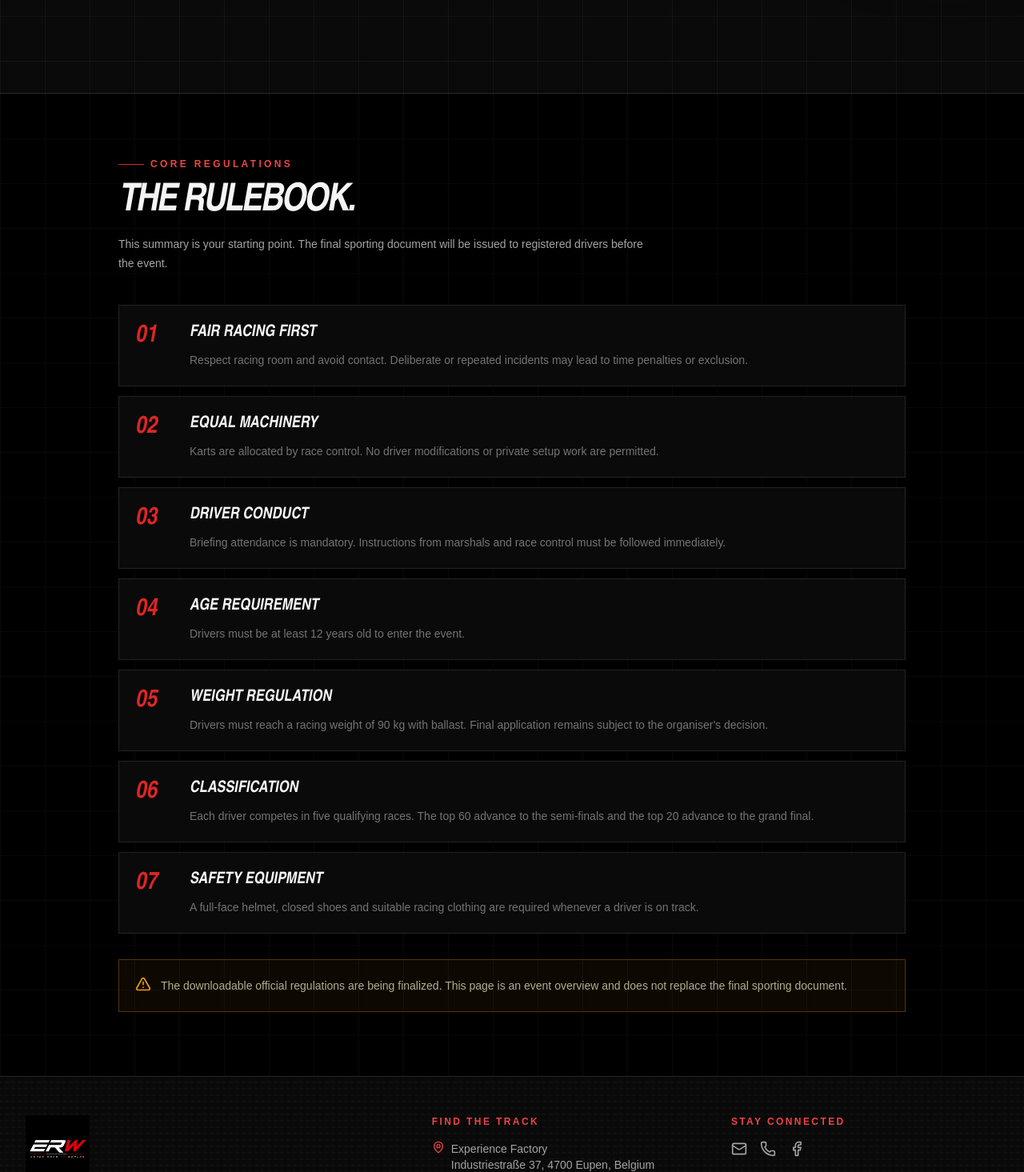
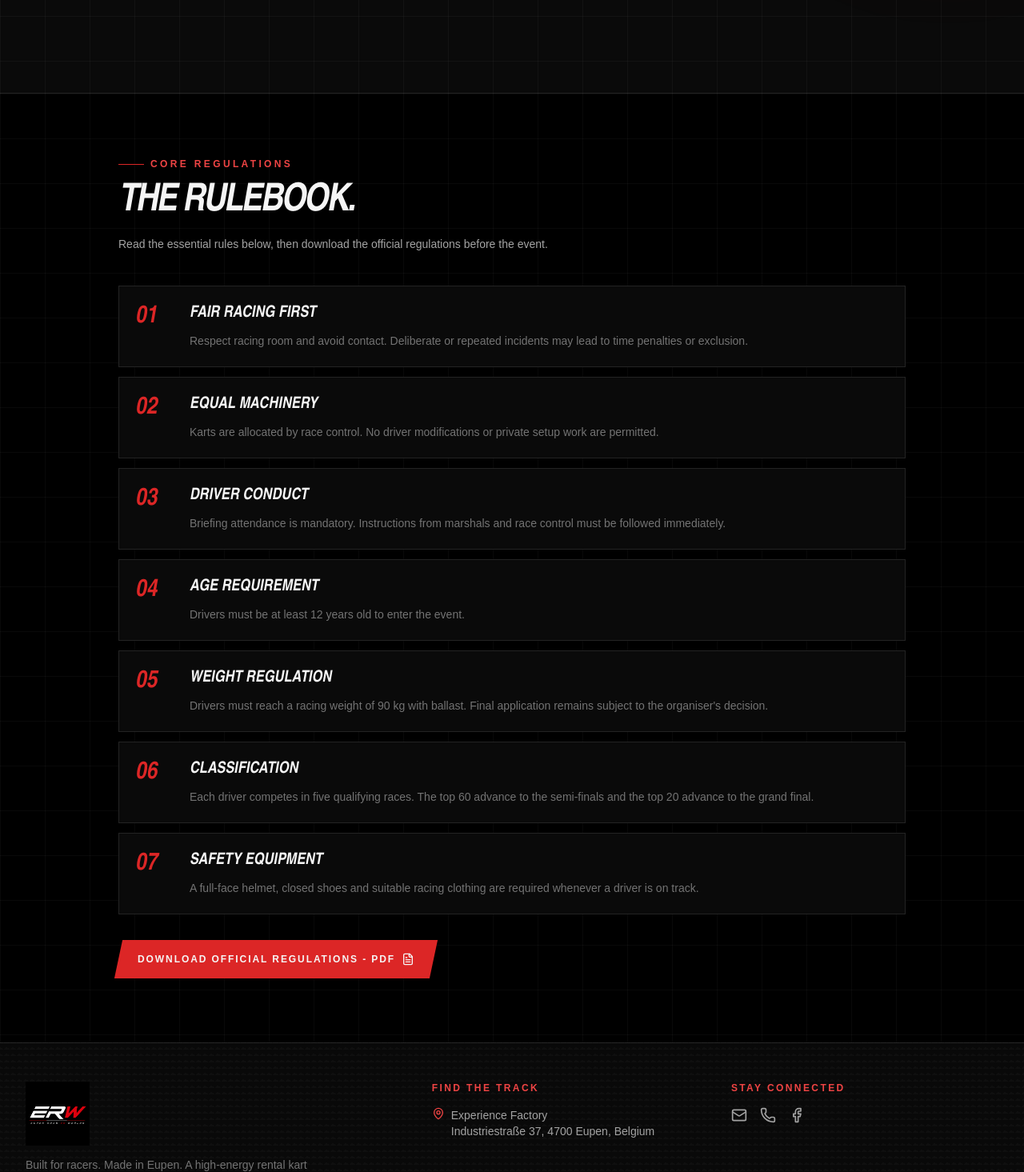
Before and after one commit to max040195/erw-website, a Next.js app: page /rules in a window 1280 px wide. Shown: the part 397-1862 px from the top of the page at 80% size. Built offline with nearby package versions, Linux system fonts and the light colour scheme.

Commit message:
Add official regulations PDF

```diff
--- a/app/rules/page.js
+++ b/app/rules/page.js
@@ -1,4 +1,4 @@
-import { AlertTriangle, CheckCircle2, FileText } from "lucide-react";
+import { FileText } from "lucide-react";
 import { PageHero, SectionTitle } from "../../components/ui";
 
 const rules = [
@@ -17,7 +17,7 @@ export default function RulesPage() {
       <PageHero eyebrow="Sporting code" title="Race hard. Race fair." text="Clear rules make close racing possible. Read the essentials before you arrive and listen carefully at the mandatory briefing." />
       <section className="track-grid bg-black py-20">
         <div className="mx-auto max-w-5xl px-5">
-          <SectionTitle eyebrow="Core regulations" title="The rulebook." copy="This summary is your starting point. The final sporting document will be issued to registered drivers before the event." />
+          <SectionTitle eyebrow="Core regulations" title="The rulebook." copy="Read the essential rules below, then download the official regulations before the event." />
           <div className="grid gap-3">
             {rules.map(([number, title, text]) => (
               <article key={number} className="grid gap-4 border border-white/10 bg-neutral-950 p-5 transition hover:border-red-600/40 sm:grid-cols-[52px_1fr]">
@@ -26,10 +26,10 @@ export default function RulesPage() {
               </article>
             ))}
           </div>
-          <div className="mt-8 flex gap-3 border border-amber-500/30 bg-amber-500/5 p-5 text-sm leading-6 text-amber-100/70">
-            <AlertTriangle className="h-5 w-5 shrink-0 text-amber-500" />
-            <p>The downloadable official regulations are being finalized. This page is an event overview and does not replace the final sporting document.</p>
-          </div>
+          <a href="/ERW_Reglement_site_EN_FR.pdf" download className="mt-8 inline-flex -skew-x-12 items-center gap-2 bg-red-600 px-6 py-4 text-xs font-black uppercase tracking-[.16em] transition hover:bg-red-500">
+            <span className="skew-x-12">Download official regulations - PDF</span>
+            <FileText className="h-4 w-4 skew-x-12" />
+          </a>
         </div>
       </section>
     </>
```
Also changed, not shown: app/fr/[[...slug]]/page.js, 1 other file (tests, documents, lock files or other folders).
